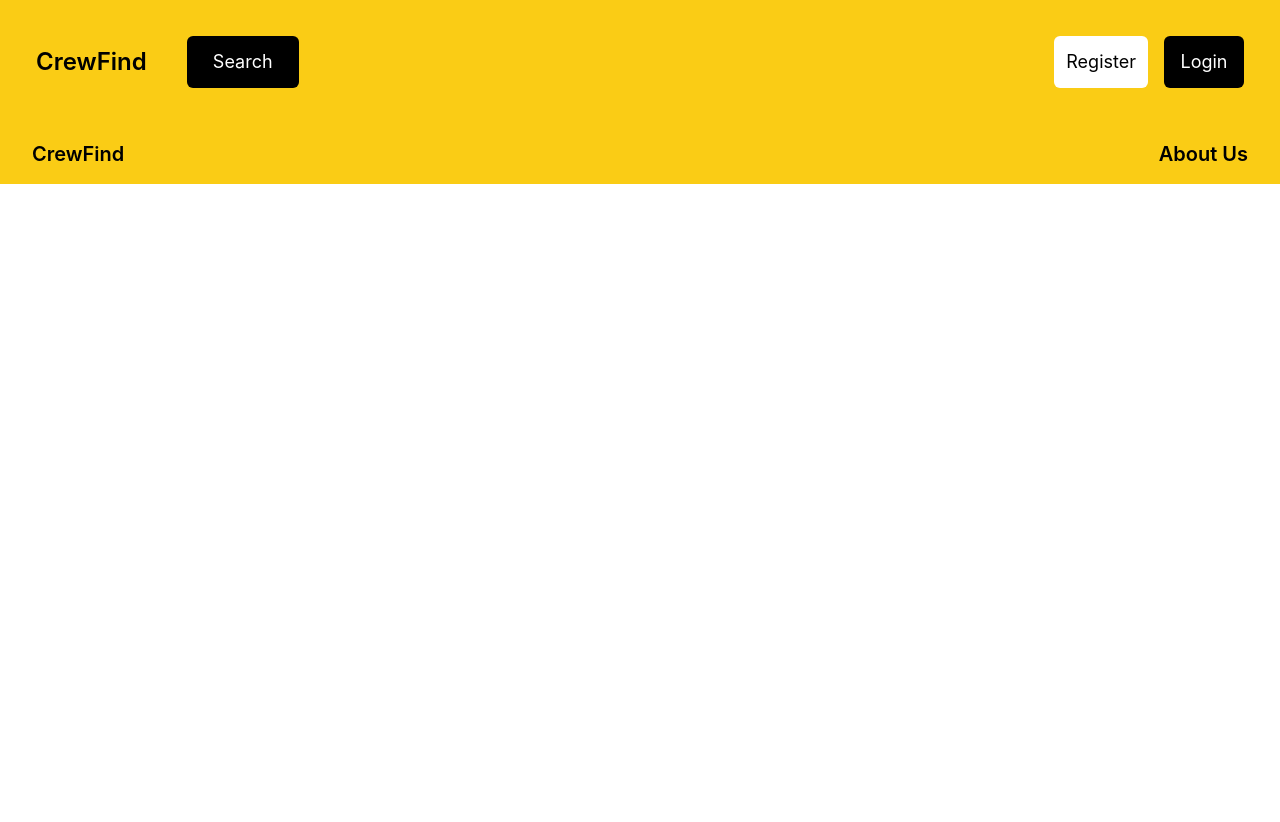
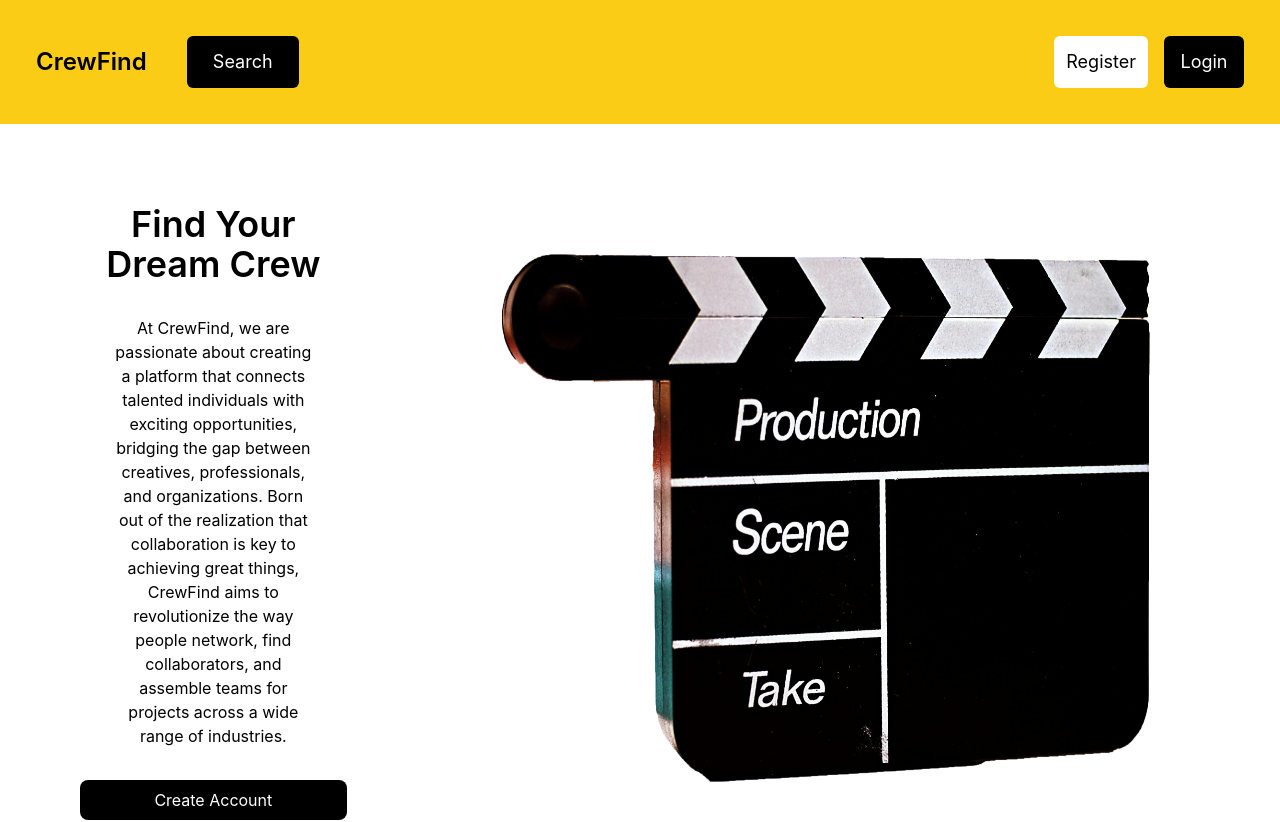
Before and after one commit to Soroushb/findcrew-frontend, a React (Create React App) app: page / in a window 1280 px wide. Shown: the top 822 px of the page. Before the commit the page ends 800 px from the top, so only its background shows below. Built offline with nearby package versions, Linux system fonts and the light colour scheme.

Commit message:
Logout buttom added and home page created and half done

```diff
--- a/src/App.js
+++ b/src/App.js
@@ -9,6 +9,7 @@ import { UserContext } from './UserContext'; // Import the context
 import { UserProvider } from './UserContext';
 import { BrowserRouter as Router, Routes, Route } from 'react-router-dom';
 import MyProfile from './components/MyProfile';
+import Home from './components/Home';
 
 function App() {
   return (
@@ -22,6 +23,7 @@ function App() {
                 <div className="main">
                   <div className="routes">
                     <Routes>
+                    <Route exact path="/" element={<Home />} />
                       <Route exact path="/signup" element={<SignUp />} />
                       <Route exact path="/signin" element={<SignIn />} />
                       <Route exact path="/about-us" element={<AboutUs />} />
--- /dev/null
+++ b/src/components/Home.jsx
@@ -0,0 +1,37 @@
+import React, {useContext} from 'react'
+import images from '../constants/images'
+import { UserContext } from '../UserContext'
+
+const Home = () => {
+
+    const {user} = useContext(UserContext)
+
+  return (
+
+    <div className='flex flex-row'>
+
+        <div className='flex flex-col p-20 w-1/3 '>
+            <h1 className='text-4xl font-semibold'>Find Your<br/>Dream Crew</h1>
+            <p className='text-mx p-8'>
+            At CrewFind, we are passionate about creating a platform that connects talented individuals with exciting opportunities, bridging the gap between creatives, professionals, and organizations. Born out of the realization that collaboration is key to achieving great things, CrewFind aims to revolutionize the way people network, find collaborators, and assemble teams for projects across a wide range of industries.
+            </p>
+            {user?.displayName ? (<>
+        <div className='bg-black p-2 rounded-lg hover:cursor-pointer text-white'>Go to Dashboard</div>
+        </>) :
+         (<>
+        <div className='bg-black p-2 rounded-lg hover:cursor-pointer text-white'>Create Account</div>
+         </>)}
+
+        </div>
+
+        <div className='flex w-2/3 '>
+            <img className=' rounded-lg ' height={30} src={images.filmset} alt='filmset' />
+        </div>
+
+
+    </div>
+
+  )
+}
+
+export default Home
--- a/src/components/MyProfile.jsx
+++ b/src/components/MyProfile.jsx
@@ -22,12 +22,12 @@ const MyProfile = () => {
     e.preventDefault();
 
     try {
-      let profilePicUrl = user?.photoURL;
+     // let profilePicUrl = user?.photoURL;
 
-      if (profilePic) {
-        // Call the function to upload the new profile picture and get the download URL
-        profilePicUrl = await updateUserProfile(profilePic);
-      }
+      // if (profilePic) {
+      //   // Call the function to upload the new profile picture and get the download URL
+      //   profilePicUrl = await updateUserProfile(profilePic);
+      // }
 
       // Update the user's profile (location, skills, etc.)
       const updatedUser = {
@@ -36,7 +36,7 @@ const MyProfile = () => {
         location,
         skills,
         bio,
-        photoURL: profilePicUrl, // Add the new profile picture URL
+        //photoURL: profilePicUrl, // Add the new profile picture URL
       };
       setUser(updatedUser);
 
--- a/src/components/Navbar.jsx
+++ b/src/components/Navbar.jsx
@@ -4,6 +4,10 @@ import { UserContext } from '../UserContext';
 
 const Navbar = () => {
   const { user } = useContext(UserContext);
+
+  const handleLogout = () => {
+    localStorage.clear();
+  }
 
   return (
     <div className='flex flex-row justify-between bg-yellow-400 p-9'>
@@ -32,11 +36,17 @@ const Navbar = () => {
             </Link>
           </>
         ) : (
+          <div className='flex flex-row'>
+          <div onClick={() => handleLogout()} className='text-white bg-black text-lg rounded-md w-full h-12 mr-10 px-4 pt-2 hover:cursor-pointer'>
+            Log out
+          </div>
           <Link to="/my-profile">
           <div className='text-white bg-black text-2xl rounded-full w-12 h-12 mr-10 p-2 hover:cursor-pointer'>
             {user?.displayName.charAt(0)}
           </div>
           </Link>
+
+          </div>
         )}
       </div>
     </div>
--- a/src/constants/images.js
+++ b/src/constants/images.js
@@ -1,5 +1,7 @@
 import set from '../assets/set.jpg'
+import filmset from '../assets/filmset.png'
 
 export default{
-    set
+    set,
+    filmset
 }
```
Also changed, not shown: src/assets/filmset.png (added).
